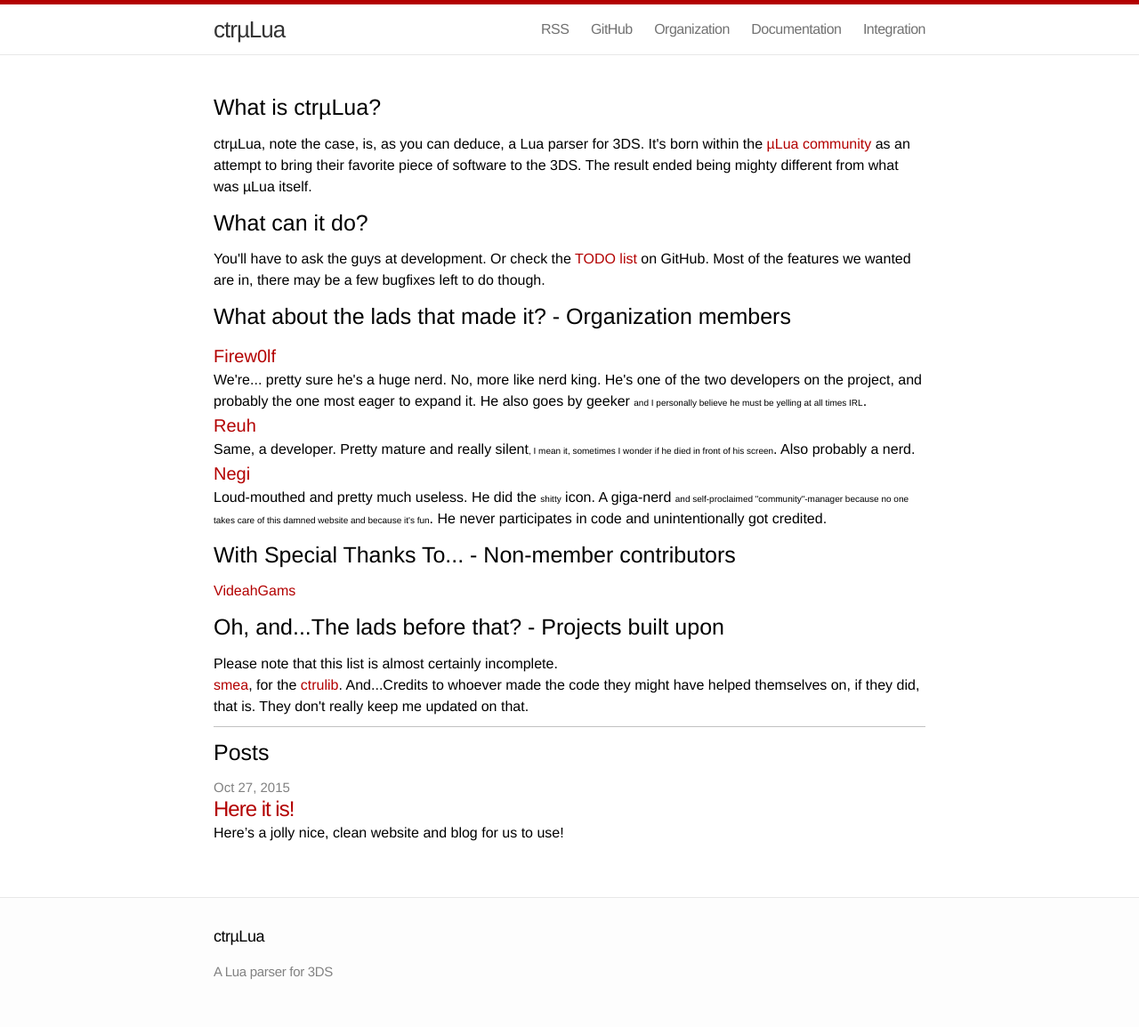
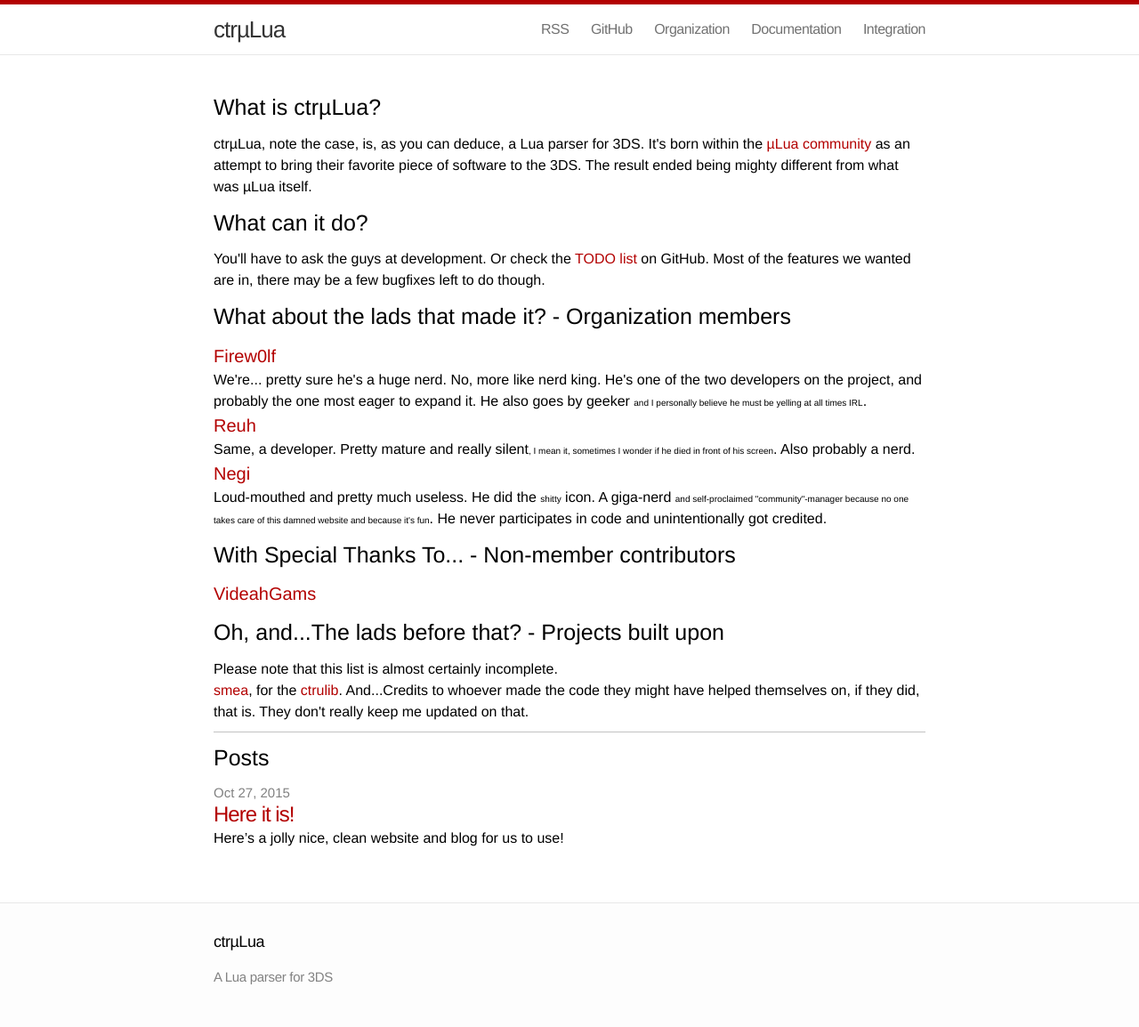
Before and after one commit to ctruLua/ctrulua.github.io, a Jekyll site: the page built from index.html, in a window 1280 px wide. Shown: the whole page at 89% size. Built offline with Jekyll 4.4.1, drawn with Linux system fonts in a browser that asks for light colours.

Commit message:
Really stupid.

```diff
--- a/index.html
+++ b/index.html
@@ -22,7 +22,7 @@
   <p>Loud-mouthed and pretty much useless. He did the <span style="font-size: 10px;">shitty</span> icon. A giga-nerd <span style="font-size: 10px;">and self-proclaimed "community"-manager because no one takes care of this damned website and because it's fun</span>. He never participates in code and unintentionally got credited.</p>
 
   <h1>With Special Thanks To... - Non-member contributors</h1>
-  <h2></h2><a href="https://github.com/VideahGams">VideahGams</a></h2>
+  <h2><a href="https://github.com/VideahGams">VideahGams</a></h2>
 
   <h1>Oh, and...The lads before that? - Projects built upon</h1>
   <p>Please note that this list is almost certainly incomplete.</p>
```
